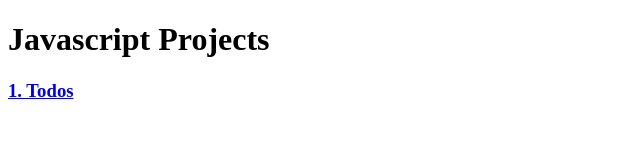
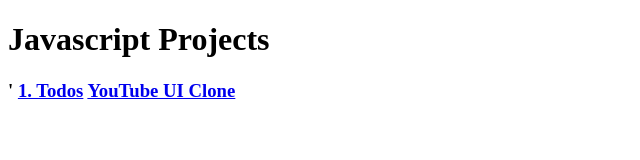
Before and after one commit to Alok-Singh-ops/javaScriptProjects, a plain HTML site: page index.html in a window 1280 px wide. Shown: the whole page, without its empty margins (0-640 px from the left). Drawn offline with Linux system fonts and the light colour scheme.

Commit message:
Add link

```diff
--- a/index.html
+++ b/index.html
@@ -9,6 +9,9 @@
 <body>
   <h1>Javascript Projects</h1>
 
-  <h3><a href="./1.todos/1.html">1. Todos</a></h3>
+  <h3>'
+    <a href="./1.todos/1.html">1. Todos</a>
+    <a href="./2. Youtube Clone/index.html">YouTube UI Clone</a>
+  </h3>
 </body>
 </html>
```
